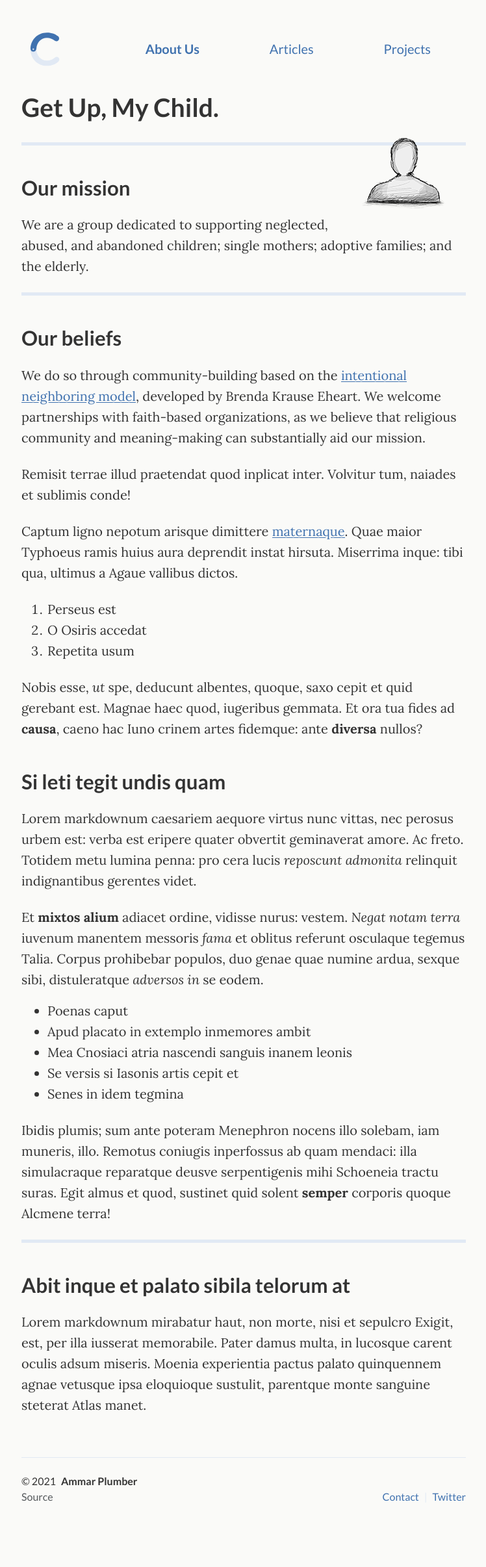
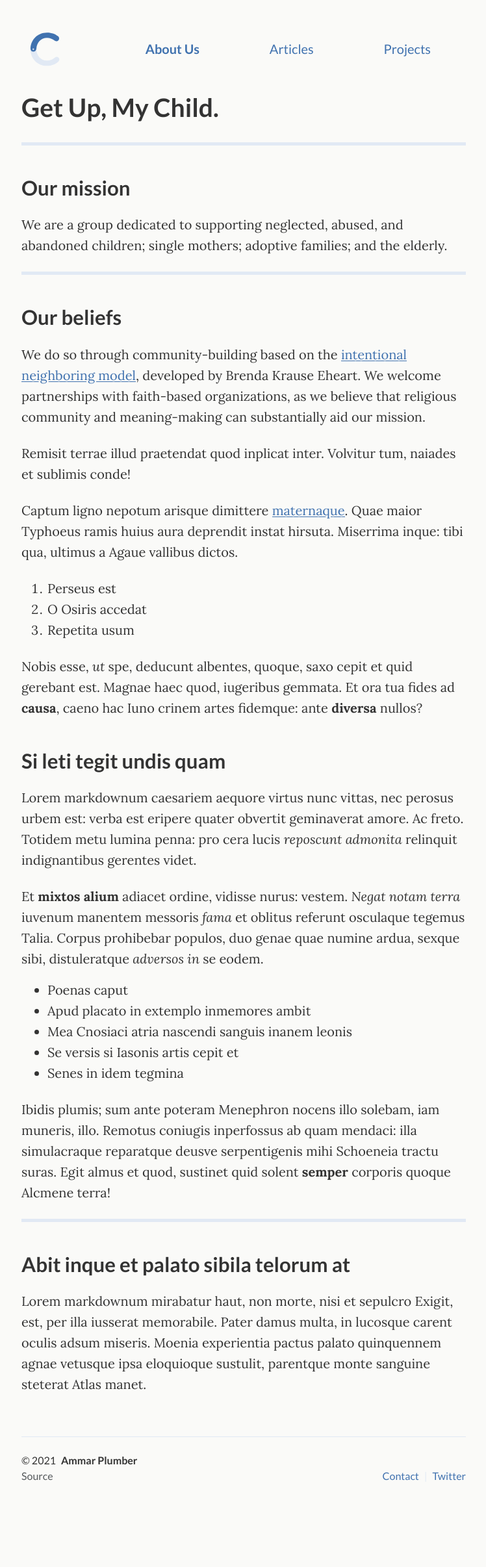
Before and after one commit to getupmychild/getupmychild.github.io, a Jekyll site: the page built from _pages/about.md, in a window 1280 px wide. Shown: the whole page at 65% size, without its empty margins (265-1013 px from the left). Built offline with Jekyll 4.4.1, drawn with Linux system fonts in a browser that asks for light colours; after the commit the page ends 2380 px from its top, so only the background shows below that.

Commit message:
Update about.md

```diff
--- a/_pages/about.md
+++ b/_pages/about.md
@@ -7,13 +7,6 @@ permalink: /about/
 ---
 
 <div class="pretty-links">
-
-{::nomarkdown}
-<figure class="site-profile">
-    <img src="{{ site.baseurl }}/assets/img/profile.png">
-</figure>
-{:/}
-
 
 ---
 
```
